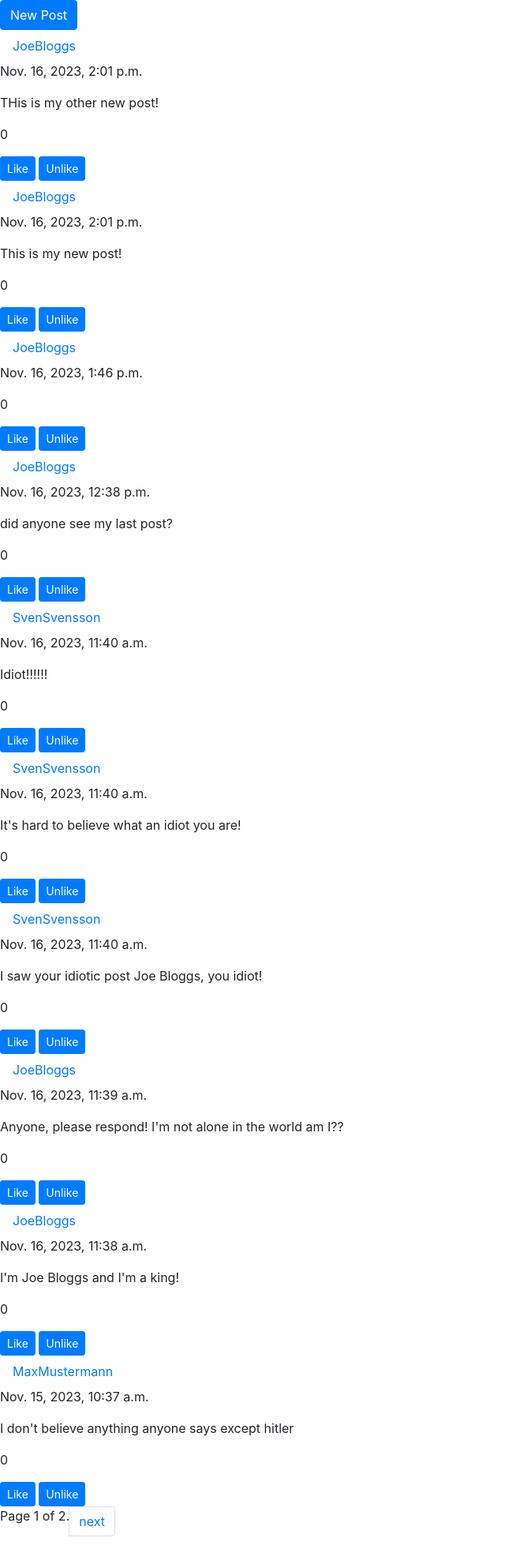
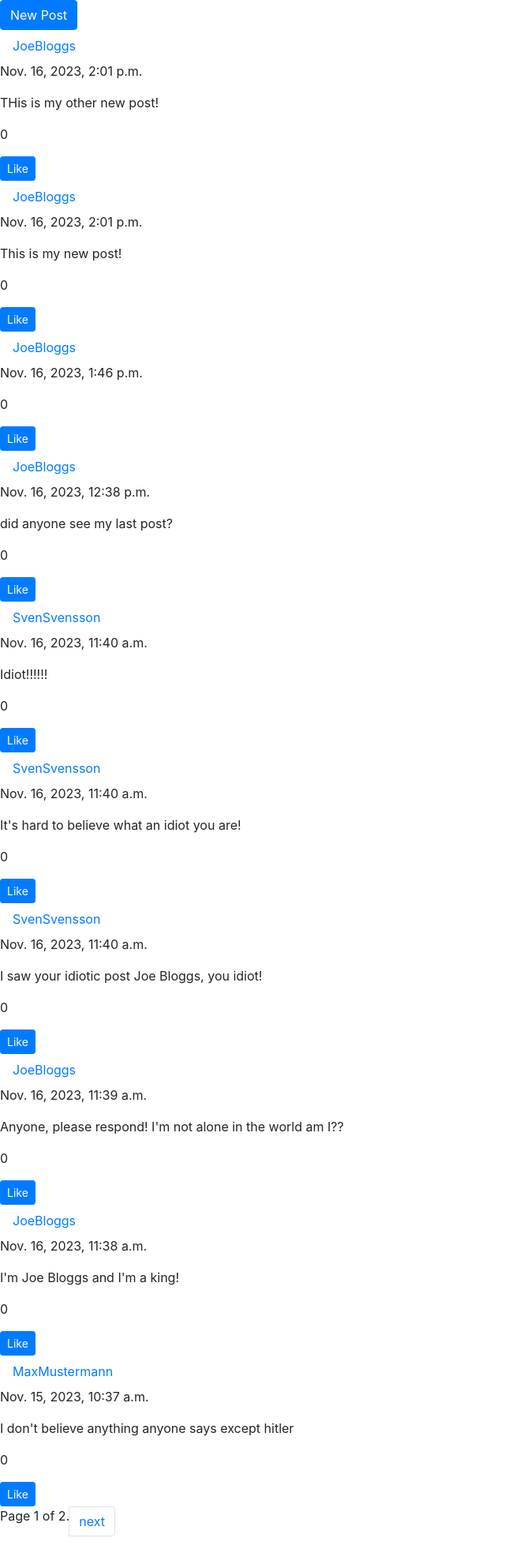
Before and after one commit to Strasseneck/CS50-Web-Project-4-network, a Django app: page / in a window 1280 px wide. Shown: the part 56-2018 px from the top of the page at 79% size, without its empty margins (0-640 px from the left). Run offline with Django 3.2, Linux system fonts and the light colour scheme; a user stored in the database is signed in; data comes from the database, SQL or seed files in the repository; tables that the repository leaves empty hold one stand-in row (values such as "Sample post"); some libraries are stand-ins or nearby versions.

Commit message:
Fix like and unlike buttons displaying, add condition that likes cannot be less than zero

```diff
--- a/network/static/network/script.js
+++ b/network/static/network/script.js
@@ -1,4 +1,3 @@
-
 
 // New post button event listener
 $('#new-post-button').on('click', function() {
@@ -37,7 +36,6 @@ $('.post-container').on({
             return;
         }
         // Get post, user data
-        console.log('mouse enter');
         let postId = $(this).attr('id');
         let postAuthor = $(this).find('#user-profile').text();
         let currentUser = $('#current-user-username').text();
@@ -57,7 +55,6 @@ $('.post-container').on({
     },
     mouseleave: function () {
         // Removes button if exists
-        console.log('mouse leave');
         let $editButton = $('#edit-post-button');
         if($editButton.length !== 0) {
             $editButton.remove();
@@ -143,8 +140,8 @@ function savePost(postId) {
 }
 
 // Like post button event listener
-$('#like-post-button').on('click', function() {
-    let postId = $(this).parent().attr('id');
+$('.like-post-button').on('click', function() {
+     let postId = $(this).parent().attr('id');
     likePost(postId);
 })
 
@@ -153,9 +150,10 @@ function likePost(postId) {
     console.log(`like post ${ postId }`);
     const val = '++';
 
-    // Replace like button with unlike
-    $('#like-post-button').attr("style", "display: none");
-    $('#unlike-post-button').attr("style", "display: block");
+    // Toggle button class
+    let $button = $(`#${postId}`).find('.like-post-button');
+    $button.removeClass('like-post-button').addClass('unlike-post-button');
+    $button.text('Unlike');
 
     // Send via Fetch to view
     fetch('/like_post', {
@@ -173,7 +171,7 @@ function likePost(postId) {
 }
 
 // Unlike post button event listener
-$('#unlike-post-button').on('click', function() {
+$('.unlike-post-button').on('click', function() {
     let postId = $(this).parent().attr('id');
     unlikePost(postId);
 })
@@ -183,9 +181,10 @@ function unlikePost(postId) {
     console.log(`unlike post ${ postId }`);
     const val = '--';
 
-    // Replace unlike button with like
-    $('#unlike-post-button').attr("style", "display: none");
-    $('#like-post-button').attr("style", "display: block");
+    // Toggle button class
+    let $button = $(`#${postId}`).find('.unlike-post-button');
+    $button.removeClass('unlike-post-button').addClass('like-post-button');
+    $button.text('Like');
 
     // Send via Fetch to view
     fetch('/unlike_post', {
@@ -220,12 +219,15 @@ function updateLikes(postId, val) {
             newLikes--;
         }
 
+        // Return if it's less than zero
+        if(newLikes < 0) {
+            return;
+        }
+
         // Convert back to string
         newLikes = newLikes.toString();
 
         // Update the DOM with new likes
         $currentLikes.text(newLikes);
     })
-
-
 }
--- a/network/templates/network/index.html
+++ b/network/templates/network/index.html
@@ -16,16 +16,19 @@
 
     {% for post in page_obj %}
         <div id="{{ post.id }}" class="post-container">
-            <a class="nav-link active" id="user-profile" href="/profile/{{ post.user }}">{{ post.user }}</a>
+            <a class="nav-link active user-profile" href="/profile/{{ post.user }}">{{ post.user }}</a>
             <p class="post-timestamp">{{ post.timestamp }}</p>
             {% if post.user == current_user %}
                 <div class="button-container" id="button-container{{ post.id }}"></div>
             {% endif %}
             <p id="post-body" class="post-body">{{ post.body }}</p>
             <p id="post-likes" class="post-likes">{{ post.likes.count }}</p>
-            <button type="button" id="like-post-button" class="btn btn-primary btn-sm">Like</button>
-            <button type="button" id="unlike-post-button" class="btn btn-primary btn-sm">Unlike</button>
-        </div>
+            {% if post in current_user_likes %}
+                <button type="button" class="btn btn-primary btn-sm unlike-post-button">Unlike</button>
+            {% else %}
+                <button type="button" class="btn btn-primary btn-sm like-post-button">Like</button>
+            {% endif %}
+            </div>
     {% endfor %}
 
     <ul class="pagination">
--- a/network/views.py
+++ b/network/views.py
@@ -19,6 +19,9 @@ def index(request):
             # Get current user
             current_user = request.user
 
+            # Get current_user likes
+            current_user_likes = Post.objects.filter(likes = current_user)
+
             # Get posts and render
             posts = Post.objects.all().order_by('-timestamp')
 
@@ -29,7 +32,8 @@ def index(request):
 
             return render(request, "network/index.html", {
                 "page_obj": page_obj,
-                "current_user": current_user
+                "current_user": current_user,
+                "current_user_likes": current_user_likes
             })
 
         else:
@@ -111,11 +115,15 @@ def profile(request, username):
     # Get current user
     current_user = request.user
 
+    # Get current_user likes
+    current_user_likes = Post.objects.filter(likes = current_user)
+
     # Render template
     return render(request, "network/profile.html", {
         "user_profile": user_profile,
         "posts": posts,
-        "current_user": current_user
+        "current_user": current_user,
+        "current_user_likes": current_user_likes
     })
 
 @login_required
```
